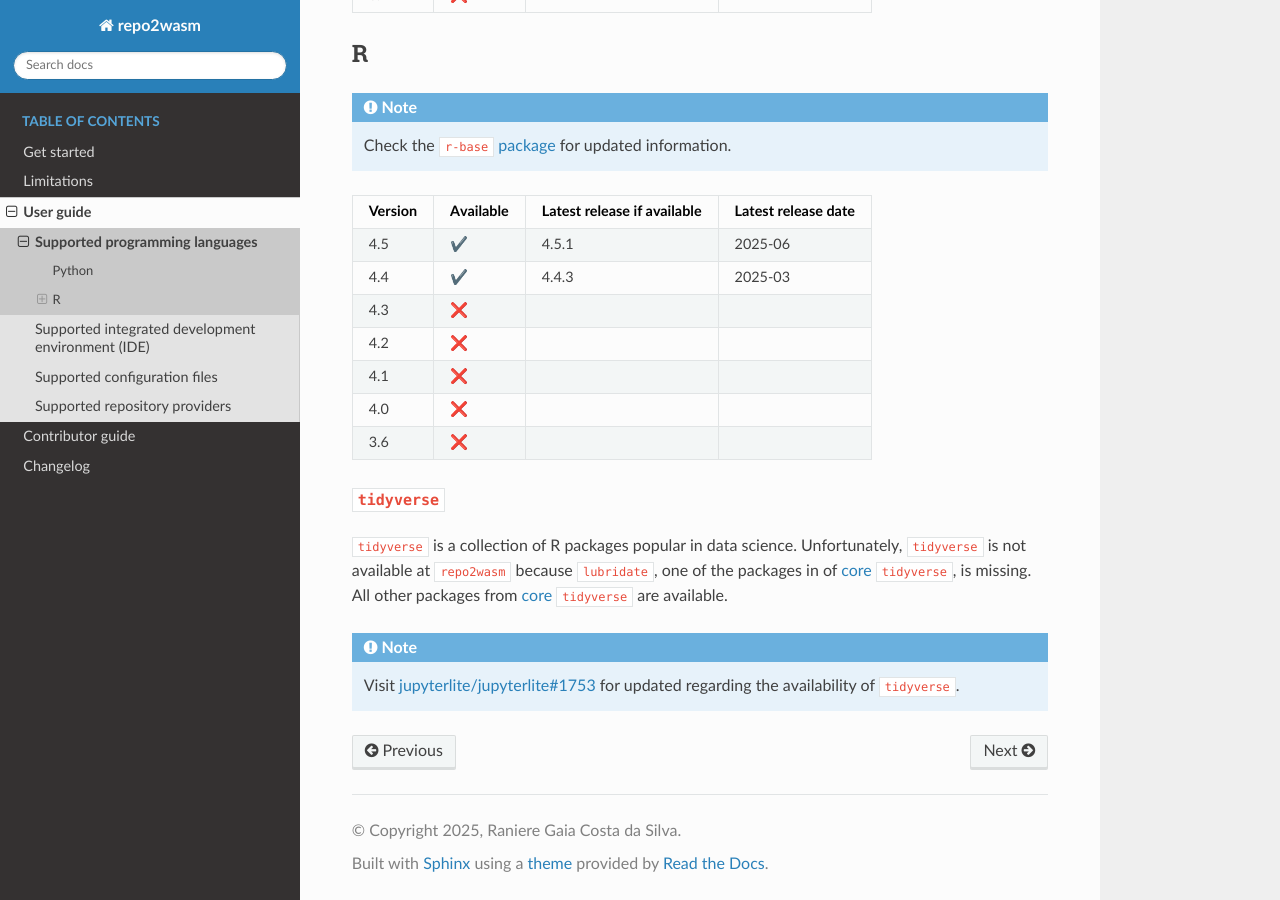
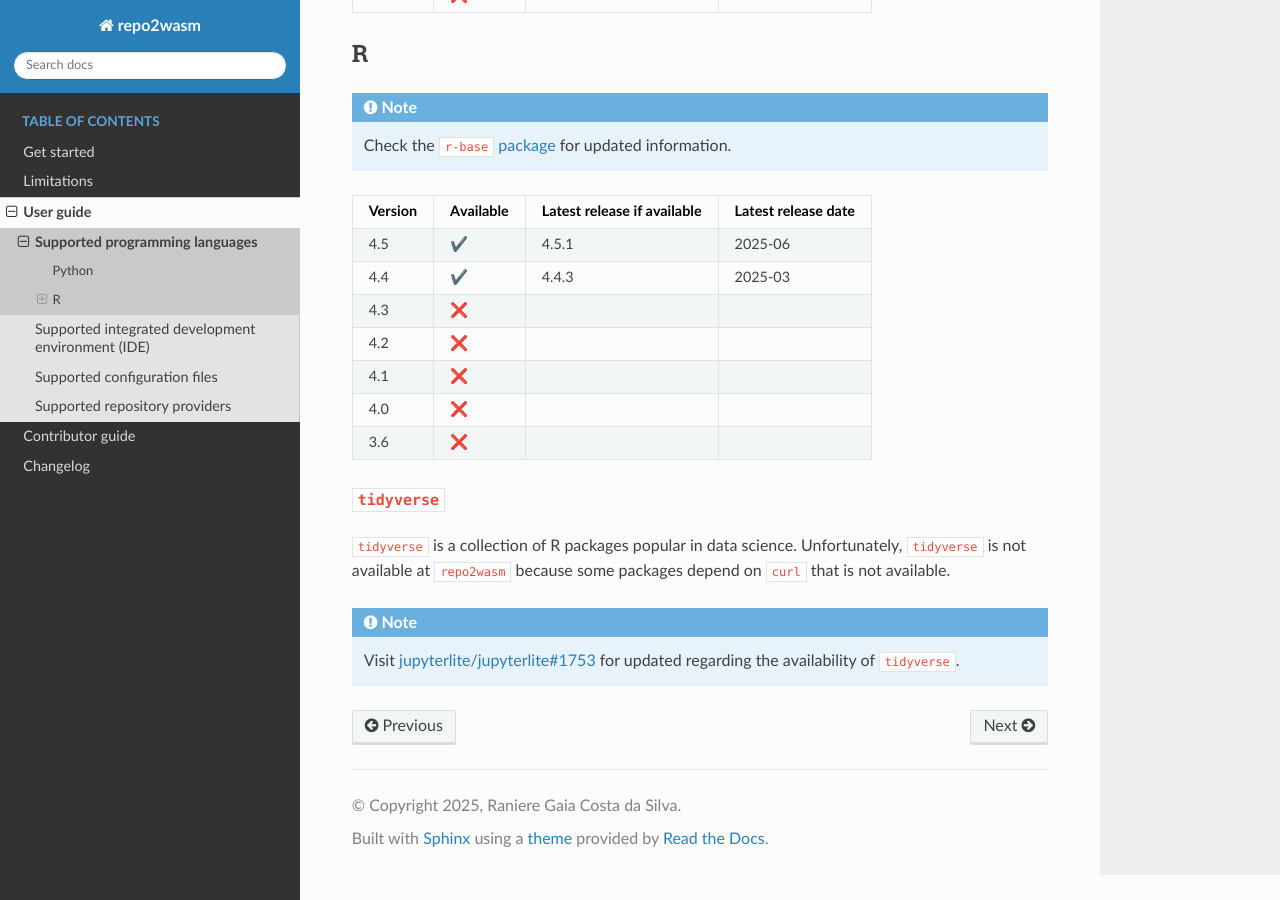
Before and after one commit to repo2wasm/repo2wasm-py, a Sphinx documentation site: the page built from docs/source/user-guide/supported-programming-languages.md, in a window 1280 px wide and 900 px high, scrolled down 635 px. Built offline with Sphinx 7.4.7 and the Read the Docs theme 3.1.0, drawn with Linux system fonts in a browser that asks for light colours.

Commit message:
Minor improvement on documentation

````diff
--- a/docs/source/user-guide/supported-programming-languages.md
+++ b/docs/source/user-guide/supported-programming-languages.md
@@ -37,7 +37,7 @@
 
 ### `tidyverse`
 
-[`tidyverse`] is a collection of R packages popular in data science. Unfortunately, [`tidyverse`] is not available at `repo2wasm` because [`lubridate`](https://cran.r-project.org/web/packages/lubridate/index.html), one of the packages in of [core `tidyverse`], is missing. All other packages from [core `tidyverse`] are available.
+[`tidyverse`] is a collection of R packages popular in data science. Unfortunately, [`tidyverse`] is not available at `repo2wasm` because some packages depend on `curl` that is not available.
 
 ```{note}
 Visit [jupyterlite/jupyterlite#1753](https://github.com/jupyterlite/jupyterlite/discussions/1753) for updated regarding the availability of `tidyverse`.
````
